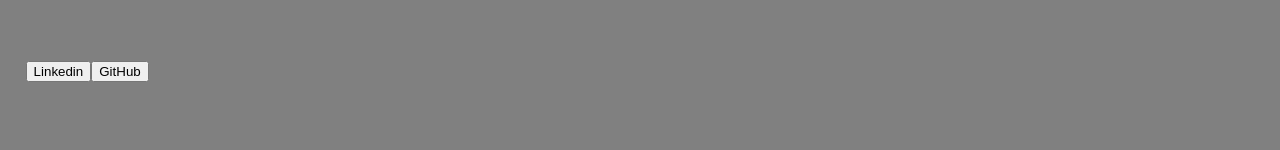
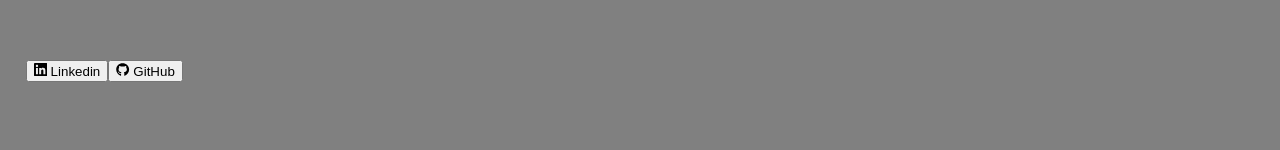
Before and after one commit to Danhayes3008/react-portfolio, a React (Create React App) app: page / in a window 1280 px wide. Shown: the part 544-694 px from the top of the page. Built offline with nearby package versions, Linux system fonts and the light colour scheme.

Commit message:
added icons to my two buttons

```diff
--- a/src/components/about/About.js
+++ b/src/components/about/About.js
@@ -1,5 +1,7 @@
 import React from 'react'
 import Image from '../../styles/img/me_temp.png'
+import { SiLinkedin } from "react-icons/si";
+import {FaGithub} from "react-icons/fa"
 
 const About = () => {
     return (
@@ -14,10 +16,10 @@ const About = () => {
                 </p>
                 <div className='projects-btn'>
                 <a href="https://www.linkedin.com/in/daniel-hayes-90050b189/" target="_blank">
-                        <button className='linkedin-btn'>Linkedin</button>
+                        <button className='linkedin-btn'><SiLinkedin /> Linkedin</button>
                     </a>
                     <a href="https://github.com/Danhayes3008" target="_blank">
-                        <button className='github-btn'>GitHub</button>
+                        <button className='github-btn'><FaGithub /> GitHub</button>
                     </a>
                 </div>
                 <h3 className="github">GitHub Repository Contributions</h3>
```
